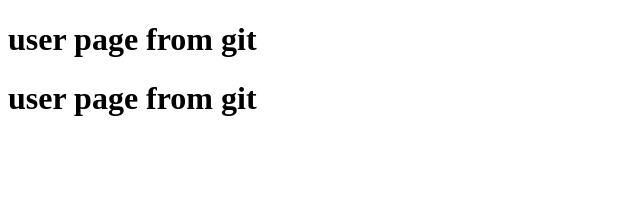
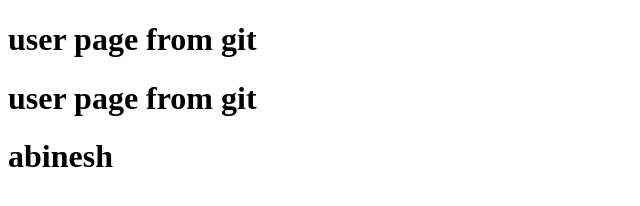
Before and after one commit to Abinesh-ktl/learning, a plain HTML site: page user.html in a window 1280 px wide. Shown: the whole page, without its empty margins (0-640 px from the left). Drawn offline with Linux system fonts and the light colour scheme.

Commit message:
all changes

```diff
--- a/user.html
+++ b/user.html
@@ -8,5 +8,6 @@
 <body>
     <h1>user page  from git</h1>
     <h1>user page  from git</h1>
+    <h1>abinesh</h1>
 </body>
 </html>
```
Also changed, not shown: 1 other file.
